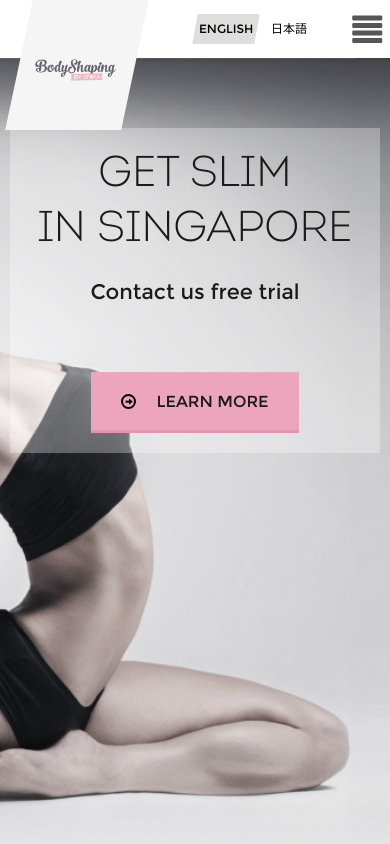
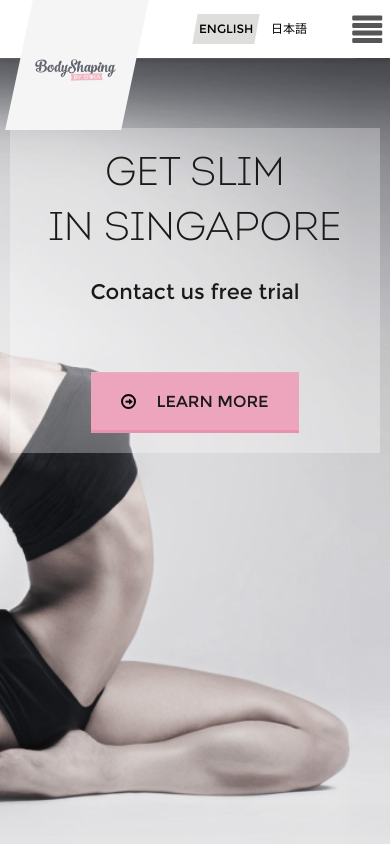
Before and after one commit to postolenko/bodyshaping, a plain HTML site: page index.html in a window 390 px wide. Shown: the top 844 px of the page. Drawn offline with Linux system fonts and the light colour scheme; files whose address does not match are found by name.

Commit message:
Bodyshaping

```diff
--- a/responsive.css
+++ b/responsive.css
@@ -255,7 +255,7 @@
 	}
 
 	.get-slim-head {
-		font-size: 43px;
+		font-size: 40px;
 		line-height: 55px;
 		font-weight: normal;
 	}
```
